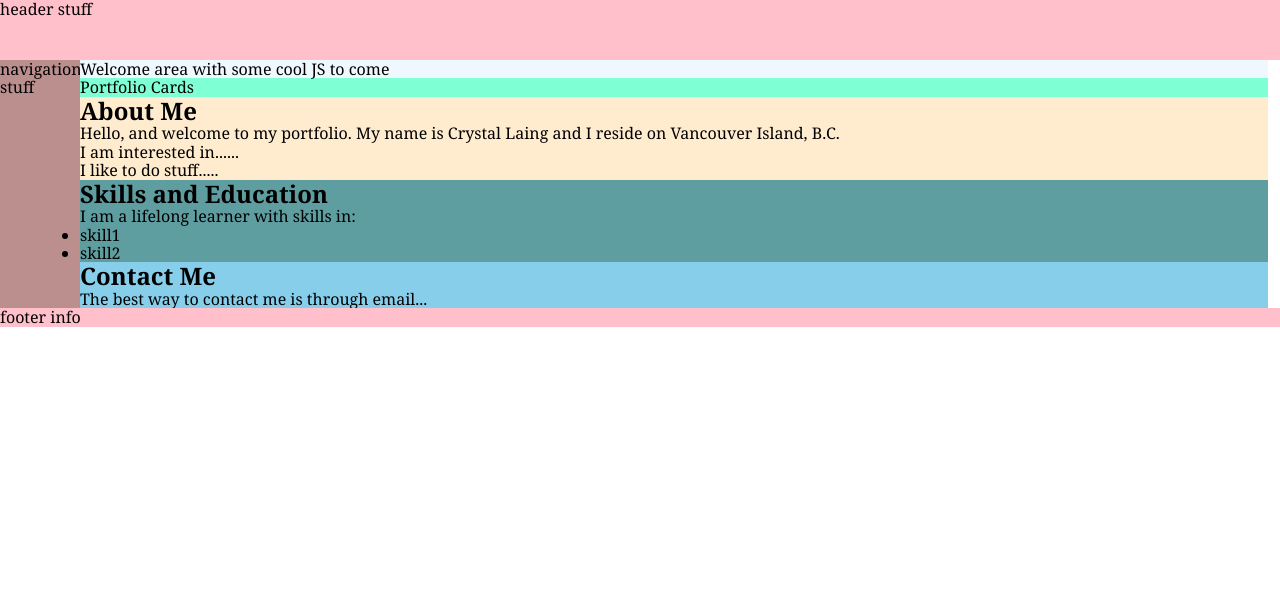
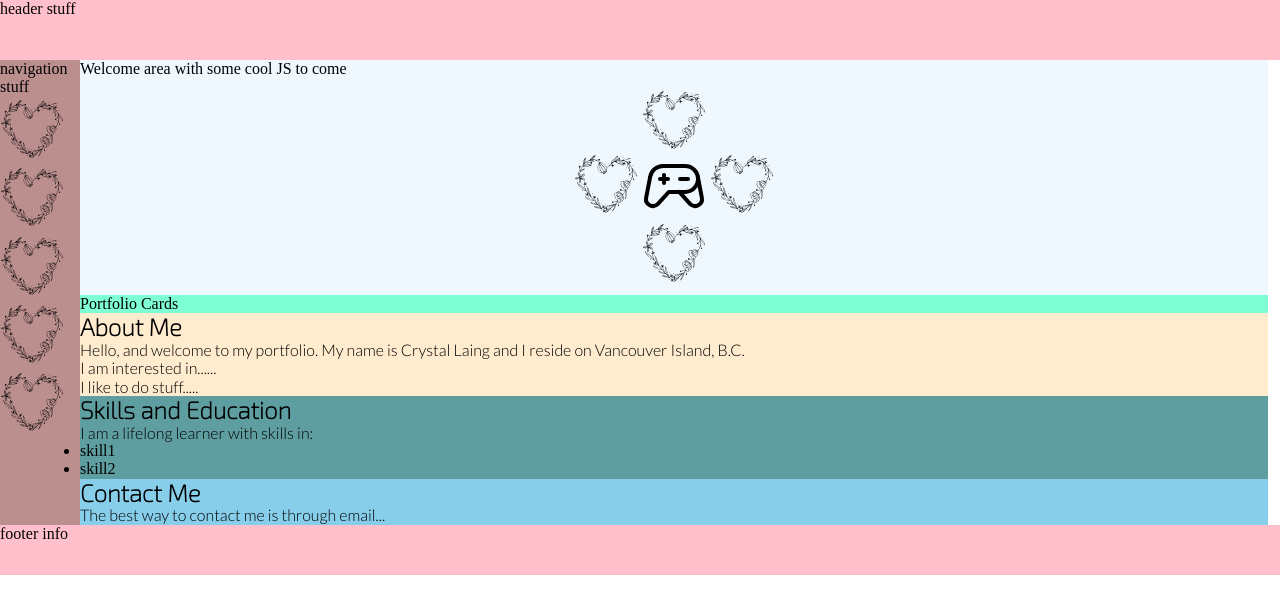
Before and after one commit to cmlaing/portfolio-project9, a plain HTML site: page index.html in a window 1280 px wide. Drawn offline with Linux system fonts and the light colour scheme.

Commit message:
SVG images
Placeholder SVG images uploaded

```diff
--- a/css/styles.css
+++ b/css/styles.css
@@ -10,7 +10,7 @@ Mobile-first Design Layout for Project 9 Treehouse "Capstone Portfolio"
     box-sizing: border-box;
     margin: 0;
     padding: 0;
-    font-family: Georgia, 'Times New Roman', Times, serif;
+
 
 
 }
@@ -19,11 +19,22 @@ body {
     height: 100vh;
 
 }
+h2 {
+    font-family: 'Exo 2', sans-serif;
+}
 
-.bottom-border {
-    border-bottom: 2px solid #cccccc;
-    padding-bottom: 0.5rem;
+p {
+    font-family: 'Lato', sans-serif;
 }
+
+/* Image Resize */
+
+.icon {
+    height: 4rem;
+    width: auto;
+}
+
+
 
 
 /* Grid Stuff */
@@ -42,6 +53,7 @@ body {
 header {
     grid-area: head;
     background-color: pink;
+
 }
 
 nav {
@@ -58,6 +70,18 @@ main {
 #welcome {
     background-color:aliceblue;
 
+}
+
+.welcome-images {
+    display: flex;
+    flex-wrap: nowrap;
+    flex-direction: column;
+    justify-content: center;
+    padding: 10px;
+}
+
+.mid {
+    align-self: center;
 }
 
 #portfolio {
@@ -79,6 +103,7 @@ main {
 footer {
     grid-area: footer;
     background-color: pink;
+    height: 50px;
 }
 
 
--- a/index.html
+++ b/index.html
@@ -3,6 +3,12 @@
 <head>
     <title> Crystal's Portfolio </title>
     <meta name="viewport" content="width=device-width, initial-scale=1.0">
+
+    <link rel="preconnect" href="https://fonts.gstatic.com">
+    <link href="https://fonts.googleapis.com/css2?family=Lato:wght@300&display=swap" rel="stylesheet">
+
+    <link rel="preconnect" href="https://fonts.gstatic.com">
+    <link href="https://fonts.googleapis.com/css2?family=Exo+2:wght@100&display=swap" rel="stylesheet">
 
     <link rel="stylesheet" href="css/normalize.css">
     <link rel="stylesheet" href="css/styles.css">
@@ -21,6 +27,11 @@
     <!--Navigation-->
     <nav>
         navigation stuff
+        <a href="#top"><img src="img/Heart-Floral-Frame.svg" class="icon"></a>
+        <a href="#portfolio"><img src="img/Heart-Floral-Frame.svg" class="icon"></a>
+        <a href="#bio"><img src="img/Heart-Floral-Frame.svg" class="icon"></a>
+        <a href="#skills"><img src="img/Heart-Floral-Frame.svg" class="icon"></a>
+        <a href="#contact"><img src="img/Heart-Floral-Frame.svg" class="icon"></a>
 
         <!-- Home SVG-->
         <!-- <a href="#top">
@@ -37,6 +48,18 @@
 
 <div id="welcome">
     Welcome area with some cool JS to come
+    <div class="welcome-images">
+
+    <img src="img/Heart-Floral-Frame.svg" class="icon">
+    <div class="mid">
+        <img src="img/Heart-Floral-Frame.svg" class="icon">
+        <img src="img/game-controller.svg" class="icon">
+        <img src="img/Heart-Floral-Frame.svg" class="icon">
+    </div>
+    <img src="img/Heart-Floral-Frame.svg" class="icon">
+    </div>
+
+
 </div>
 <div id="portfolio">
     Portfolio Cards
```
Also changed, not shown: img/Heart-Floral-Frame.png (added), img/Heart-Floral-Frame.svg (added), img/game-controller.svg (added), 1 other file.
